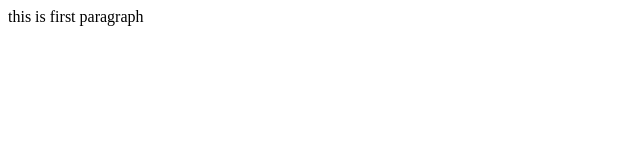
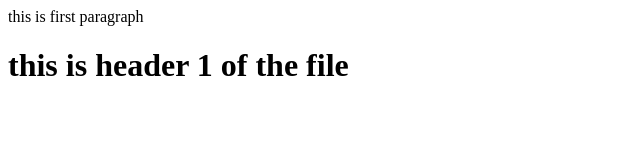
Before and after one commit to Mangesh442/Project_Six, a plain HTML site: page index.html in a window 1280 px wide. Shown: the whole page, without its empty margins (0-640 px from the left). Drawn offline with Linux system fonts and the light colour scheme.

```diff
--- a/index.html
+++ b/index.html
@@ -1 +1,2 @@
 <p> this is first paragraph </p>
+<h1> this is header 1 of the file </h1>
```
